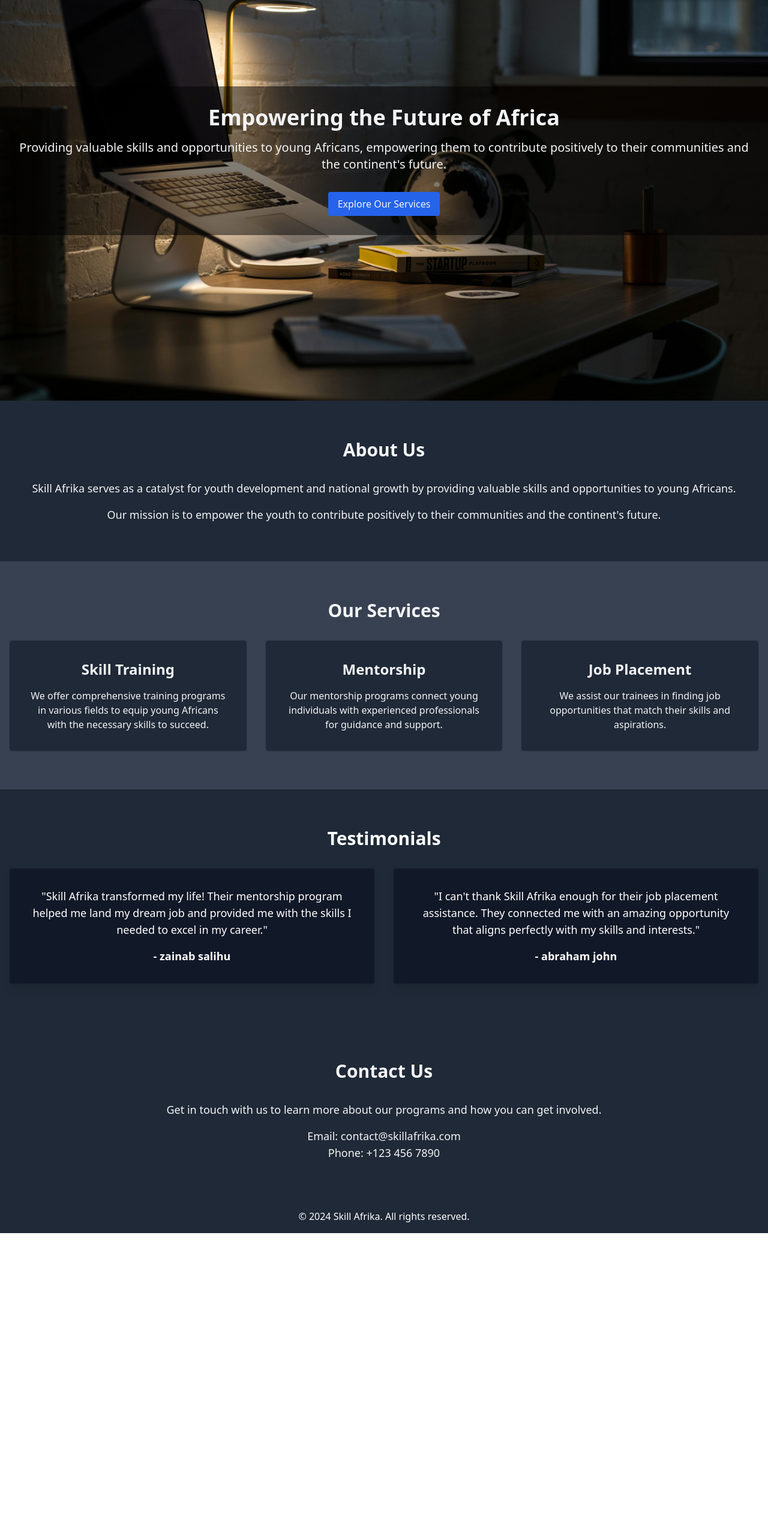
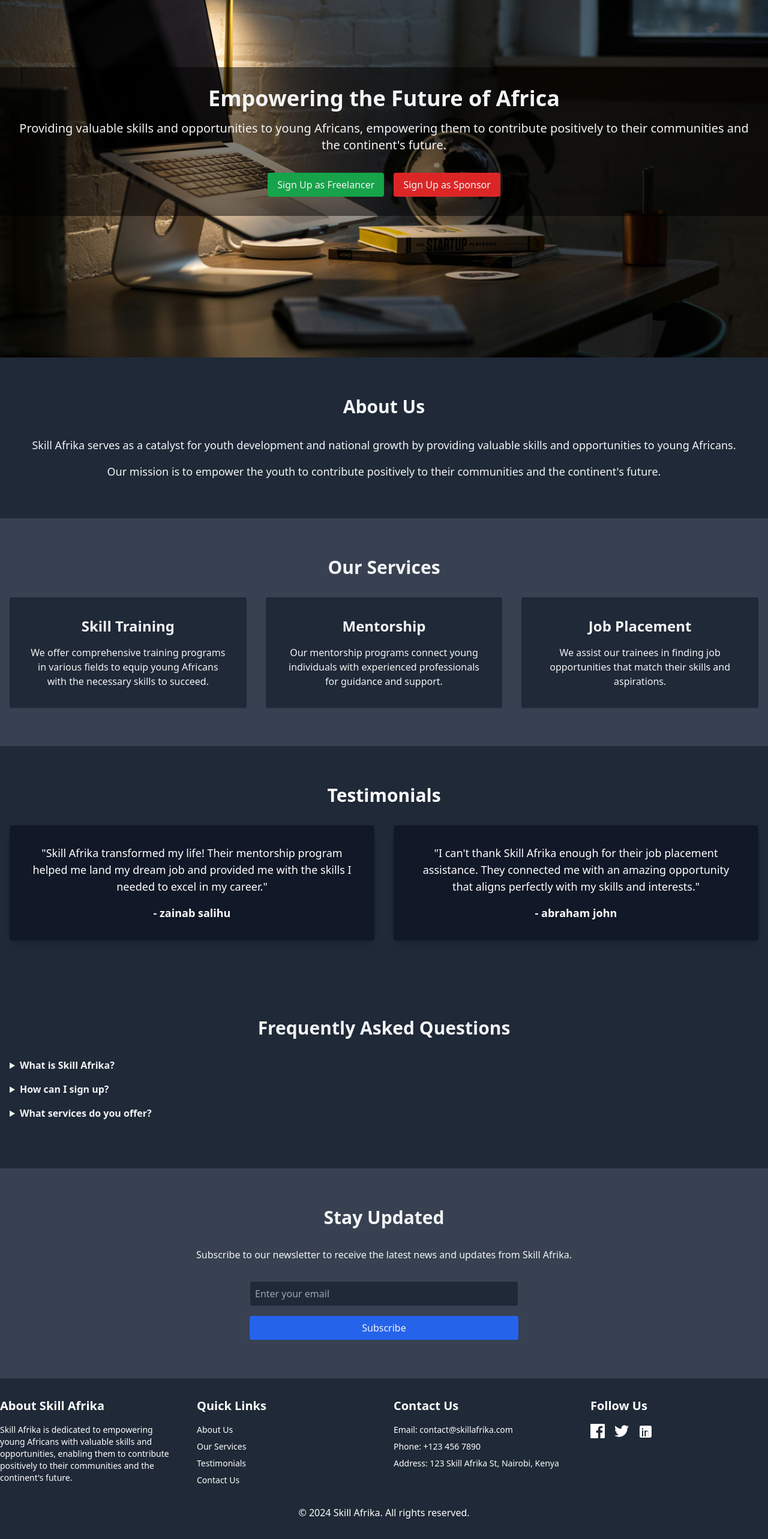
Before and after one commit to Skill-Afrika/skill-africa-frontend, a Next.js app in the folder skill-africa-frontend/: page /landing in a window 1280 px wide. Shown: the part 196-2762 px from the top of the page at 60% size. Before the commit the page ends 2252 px from the top, so only its background shows below. Built offline with nearby package versions, Linux system fonts and the light colour scheme.

Commit message:
blueprint

```diff
--- a/skill-africa-frontend/pages/landing.js
+++ b/skill-africa-frontend/pages/landing.js
@@ -8,6 +8,7 @@ import { useState } from 'react';
 
 
 export default function Home() {
+  const [isAuthenticated, setIsAuthenticated] = useState(false);
   const controls = useAnimation();
   const [isMenuOpen, setIsMenuOpen] = useState(false);
 
@@ -33,46 +34,87 @@ export default function Home() {
        */}
 
    <header className="bg-gray-800 text-white py-4 sticky top-0 z-50 shadow-md">
-  {/* Container for the header content */}
         <div className="container mx-auto flex justify-between items-center px-4">
-    {/* Website title */}
           <h1 className="text-xl md:text-2xl font-bold">Skill Afrika</h1>
-
-    {/* Hamburger menu icon for small screens */}
           <div className="md:hidden">
-      {/* Button to toggle the menu */}
             <button onClick={() => setIsMenuOpen(!isMenuOpen)} className="text-white focus:outline-none">
-        {/* Hamburger menu icon */}
               <svg className="w-6 h-6" fill="none" stroke="currentColor" viewBox="0 0 24 24" xmlns="http://www.w3.org/2000/svg">
                 <path strokeLinecap="round" strokeLinejoin="round" strokeWidth="2" d="M4 6h16M4 12h16m-7 6h7"></path>
               </svg>
             </button>
           </div>
-
-    {/* Navigation links */}
           <nav className="hidden md:flex space-x-4">
-      <a href="#about" className="hover:text-gray-400">About</a>
-      <a href="#services" className="hover:text-gray-400">Services</a>
-      <a href="#testimonials" className="hover:text-gray-400">Testimonials</a>
-      <a href="#contact" className="hover:text-gray-400">Contact</a>
+            <a href="#about"  className="bg-blue-600 px-4 py-2 rounded hover:bg-blue-500 transition-all duration-300">About</a>
+            <a href="#services"  className="bg-blue-600 px-4 py-2 rounded hover:bg-blue-500 transition-all duration-300">Services</a>
+            <a href="#testimonials"  className="bg-blue-600 px-4 py-2 rounded hover:bg-blue-500 transition-all duration-300">Testimonials</a>
+            <a href="#contact" className="bg-blue-600 px-4 py-2 rounded hover:bg-blue-500 transition-all duration-300">Contact</a>
+            {isAuthenticated ? (
+              <a href="/dashboard" className="hover:text-gray-400">Dashboard</a>
+            ) : (
+              <>
+                {/* Animated Login Button */}
+                <motion.a
+                  href="/login"
+                  className="bg-blue-600 px-4 py-2 rounded hover:bg-blue-500 transition-all duration-300"
+                  whileHover={{ scale: 1.1 }}
+                >
+                  Login
+                </motion.a>
+                {/* Animated Sign Up Button */}
+                <motion.a
+                  href="/signup"
+                  className="bg-blue-600 px-4 py-2 rounded hover:bg-blue-500 transition-all duration-300"
+                  whileHover={{ scale: 1.1 }}
+                  whileTap={{ scale: 0.9 }}
+                >
+                  Sign Up
+                </motion.a>
+              </>
+            )}
           </nav>
-
-    {/* Dropdown menu for small screens when menu is open */}
           {isMenuOpen && (
             <div className="md:hidden absolute top-full left-0 right-0 bg-gray-800">
               <a href="#about" className="block py-2 px-4 hover:bg-gray-700">About</a>
               <a href="#services" className="block py-2 px-4 hover:bg-gray-700">Services</a>
               <a href="#testimonials" className="block py-2 px-4 hover:bg-gray-700">Testimonials</a>
               <a href="#contact" className="block py-2 px-4 hover:bg-gray-700">Contact</a>
+              {isAuthenticated ? (
+                <a href="/dashboard" className="block py-2 px-4 hover:bg-gray-700">Dashboard</a>
+              ) : (
+                <>
+                  {/* Animated Login Button */}
+                  <motion.a
+                    href="/login"
+                    className="block py-2 px-4 hover:bg-gray-700"
+                    whileHover={{ scale: 1.1 }}
+                  >
+                    Login
+                  </motion.a>
+                  {/* Animated Sign Up Button */}
+                  <motion.a
+                    href="/signup"
+                    className="block py-2 px-4 bg-blue-600 hover:bg-blue-500 transition-all duration-300"
+                    whileHover={{ scale: 1.1 }}
+                    whileTap={{ scale: 0.9 }}
+                  >
+                    Sign Up
+                  </motion.a>
+                </>
+              )}
             </div>
           )}
         </div>
       </header>
 
-        <section className="bg-cover bg-center h-screen flex items-center justify-center" style={{ backgroundImage: 'url(/hero.jpeg)' }}>
-          <div className="text-center bg-black bg-opacity-50 p-8 rounded">
+      <section className="bg-cover bg-center flex items-center justify-center" style={{
+    backgroundImage: 'url(/hero.jpeg)',
+    backgroundSize: 'cover',
+    backgroundPosition: 'center',
+    height: '90vh',
+  }}>
+  <div className="text-center bg-black bg-opacity-50 p-4 md:p-8 rounded">
     <motion.h2
-              className="text-4xl font-bold mb-4"
+      className="text-2xl md:text-4xl font-bold mb-2 md:mb-4"
       initial={{ opacity: 0, y: -50 }}
       animate={{ opacity: 1, y: 0 }}
       transition={{ duration: 1 }}
@@ -80,23 +122,35 @@ export default function Home() {
       Empowering the Future of Africa
     </motion.h2>
     <motion.p
-              className="text-xl mb-8"
+      className="text-base md:text-xl mb-4 md:mb-8"
       initial={{ opacity: 0, y: 50 }}
       animate={{ opacity: 1, y: 0 }}
       transition={{ duration: 1, delay: 0.5 }}
     >
-              Providing valuable skills and opportunities to young Africans, empowering them to contribute positively to their communities and the continent&apos;s future.
+      Providing valuable skills and opportunities to young Africans, empowering them to contribute positively to their communities and the continent's future.
     </motion.p>
+
+    <div className="mt-2 md:mt-4 flex flex-col md:flex-row justify-center">
       <motion.a
-              href="#services"
-              className="bg-blue-600 px-4 py-2 rounded inline-block hover:bg-blue-500 transition-all duration-300"
+        href="/landing"
+        className="bg-green-600 px-3 py-2 md:px-4 md:py-2 rounded inline-block hover:bg-green-500 transition-all duration-300 mb-2 md:mb-0 md:mr-2"
         whileHover={{ scale: 1.1 }}
         whileTap={{ scale: 0.9 }}
       >
-              Explore Our Services
+        Sign Up as Freelancer
+      </motion.a>
+      <motion.a
+        href="/landing"
+        className="bg-red-600 px-3 py-2 md:px-4 md:py-2 rounded inline-block hover:bg-red-500 transition-all duration-300 md:ml-2"
+        whileHover={{ scale: 1.1 }}
+        whileTap={{ scale: 0.9 }}
+      >
+        Sign Up as Sponsor
       </motion.a>
     </div>
+  </div>
 </section>
+
 
         <InView threshold={0.2}>
           {({ inView, ref }) => (
@@ -196,35 +250,102 @@ export default function Home() {
           )}
         </InView>
 
-        <InView threshold={0.2}>
-          {({ inView, ref }) => (
-            <motion.section
-              ref={ref}
-              id="contact"
-              className="py-16 bg-gray-800"
-              initial="hidden"
-              animate={inView ? 'visible' : 'hidden'}
-              variants={{
-                visible: { opacity: 1, y: 0 },
-                hidden: { opacity: 0, y: 50 }
-              }}
-              transition={{ duration: 1 }}
-            >
+
+        {/* FAQ Section */}
+      <section className="py-16 bg-gray-800">
         <div className="container mx-auto text-center px-4">
-                <h2 className="text-3xl font-bold mb-8">Contact Us</h2>
-                <p className="text-lg mb-4">Get in touch with us to learn more about our programs and how you can get involved.</p>
-                <p className="text-lg">Email: contact@skillafrika.com</p>
-                <p className="text-lg">Phone: +123 456 7890</p>
+          <h2 className="text-3xl font-bold mb-8">Frequently Asked Questions</h2>
+          <div className="text-left">
+            <details className="mb-4">
+              <summary className="font-bold">What is Skill Afrika?</summary>
+              <p className="mt-2">Skill Afrika is an organization dedicated to empowering young Africans with essential skills and opportunities.</p>
+            </details>
+            <details className="mb-4">
+              <summary className="font-bold">How can I sign up?</summary>
+              <p className="mt-2">You can sign up as a freelancer or sponsor by clicking the respective buttons in the hero section.</p>
+            </details>
+            <details className="mb-4">
+              <summary className="font-bold">What services do you offer?</summary>
+              <p className="mt-2">We offer training programs, mentorship, and job placement services.</p>
+            </details>
           </div>
-            </motion.section>
-          )}
-        </InView>
+        </div>
+      </section>
 
-        <footer className="bg-gray-800 text-white py-4">
-          <div className="container mx-auto text-center">
+      {/* Newsletter Signup Section */}
+      <section className="py-16 bg-gray-700">
+        <div className="container mx-auto text-center px-4">
+          <h2 className="text-3xl font-bold mb-8">Stay Updated</h2>
+          <p className="mb-8">Subscribe to our newsletter to receive the latest news and updates from Skill Afrika.</p>
+          <form className="max-w-md mx-auto">
+            <input type="email" className="w-full p-2 rounded bg-gray-800 border border-gray-700 text-white" placeholder="Enter your email" />
+            <button type="submit" className="mt-4 w-full bg-blue-600 px-4 py-2 rounded hover:bg-blue-500 transition-all duration-300">Subscribe</button>
+          </form>
+        </div>
+      </section>
+
+
+
+        <footer className="bg-gray-800 text-white py-8">
+  <div className="container mx-auto grid grid-cols-1 md:grid-cols-4 gap-8 text-center md:text-left">
+    {/* About Section */}
+    <div>
+      <h2 className="text-xl font-bold mb-4">About Skill Afrika</h2>
+      <p className="text-sm">
+        Skill Afrika is dedicated to empowering young Africans with valuable skills and opportunities, enabling them to contribute positively to their communities and the continent's future.
+      </p>
+    </div>
+
+    {/* Navigation Links */}
+    <div>
+      <h2 className="text-xl font-bold mb-4">Quick Links</h2>
+      <ul className="text-sm space-y-2">
+        <li><a href="#about" className="hover:underline">About Us</a></li>
+        <li><a href="#services" className="hover:underline">Our Services</a></li>
+        <li><a href="#testimonials" className="hover:underline">Testimonials</a></li>
+        <li><a href="#contact" className="hover:underline">Contact Us</a></li>
+      </ul>
+    </div>
+
+
+
+    {/* Contact Information */}
+    <div>
+      <h2 className="text-xl font-bold mb-4">Contact Us</h2>
+      <ul className="text-sm space-y-2">
+        <li>Email: <a href="mailto:contact@skillafrika.com" className="hover:underline">contact@skillafrika.com</a></li>
+        <li>Phone: <a href="tel:+1234567890" className="hover:underline">+123 456 7890</a></li>
+        <li>Address: 123 Skill Afrika St, Nairobi, Kenya</li>
+      </ul>
+    </div>
+
+    {/* Social Media Icons */}
+    <div>
+      <h2 className="text-xl font-bold mb-4">Follow Us</h2>
+      <div className="flex justify-center md:justify-start space-x-4">
+        <a href="https://www.facebook.com/skillafrika" aria-label="Facebook" className="hover:text-blue-500">
+          <svg className="w-6 h-6" fill="currentColor" viewBox="0 0 24 24" xmlns="http://www.w3.org/2000/svg">
+            <path d="M22.675 0h-21.35c-.734 0-1.325.591-1.325 1.325v21.351c0 .733.591 1.324 1.325 1.324h11.49v-9.294h-3.123v-3.62h3.123v-2.672c0-3.1 1.893-4.785 4.659-4.785 1.325 0 2.462.099 2.794.143v3.24h-1.918c-1.505 0-1.797.716-1.797 1.764v2.31h3.587l-.467 3.62h-3.12v9.294h6.117c.734 0 1.325-.591 1.325-1.325v-21.351c0-.734-.591-1.325-1.325-1.325z"/>
+          </svg>
+        </a>
+        <a href="https://twitter.com/skillafrika" aria-label="Twitter" className="hover:text-blue-400">
+          <svg className="w-6 h-6" fill="currentColor" viewBox="0 0 24 24" xmlns="http://www.w3.org/2000/svg">
+            <path d="M23.954 4.569c-.885.39-1.833.654-2.828.775 1.017-.611 1.798-1.574 2.165-2.724-.951.555-2.005.959-3.127 1.175-.897-.957-2.178-1.555-3.594-1.555-2.717 0-4.918 2.201-4.918 4.917 0 .385.045.76.127 1.122-4.083-.205-7.702-2.159-10.126-5.134-.423.729-.666 1.575-.666 2.476 0 1.71.87 3.217 2.19 4.1-.807-.026-1.566-.247-2.228-.616v.061c0 2.385 1.693 4.374 3.946 4.827-.412.111-.847.171-1.296.171-.316 0-.625-.03-.927-.087.626 1.956 2.444 3.379 4.6 3.418-1.68 1.319-3.808 2.105-6.114 2.105-.397 0-.787-.023-1.174-.067 2.179 1.397 4.768 2.213 7.548 2.213 9.051 0 14.001-7.496 14.001-13.986 0-.213-.005-.425-.014-.636.961-.694 1.8-1.562 2.457-2.549z"/>
+          </svg>
+        </a>
+        <a href="https://www.linkedin.com/company/skillafrika" aria-label="LinkedIn" className="hover:text-blue-700">
+          <svg className="w-6 h-6" fill="currentColor" viewBox="0 0 24 24" xmlns="http://www.w3.org/2000/svg">
+            <path d="M19.616 3h-15.232c-1.337 0-2.384 1.047-2.384 2.384v15.232c0 1.337 1.047 2.384 2.384 2.384h15.232c1.337 0 2.384-1.047 2.384-2.384v-15.232c0-1.337-1.047-2.384-2.384-2.384zm-11.616 18h-2v-10h2v10zm-1-11.268c-.68 0-1.232-.552-1.232-1.232s.552-1.232 1.232-1.232 1.232.552 1.232 1.232-.552 1.232-1.232 1.232zm11.268 11.268h-2v-5.555c0-1.319-.025-3.015-1.842-3.015-1.843 0-2.125 1.441-2.125 2.928v5.642h-2v-10h1.912v1.366h.028c.266-.505.917-1.037 1.89-1.037 2.018 0 2.39 1.328 2.39 3.056v6.615h-.002z"/>
+          </svg>
+        </a>
+      </div>
+    </div>
+  </div>
+  <div className="container mx-auto text-center mt-8">
     <p>&copy; {new Date().getFullYear()} Skill Afrika. All rights reserved.</p>
   </div>
 </footer>
+
       </main>
     </div>
   );
```
Also changed, not shown: skill-africa-frontend/styles/globals.css (+9 -4 lines), tailwind.config.js (deleted, +0 -8 lines). Lines whose indentation alone changed are shown as unchanged.
